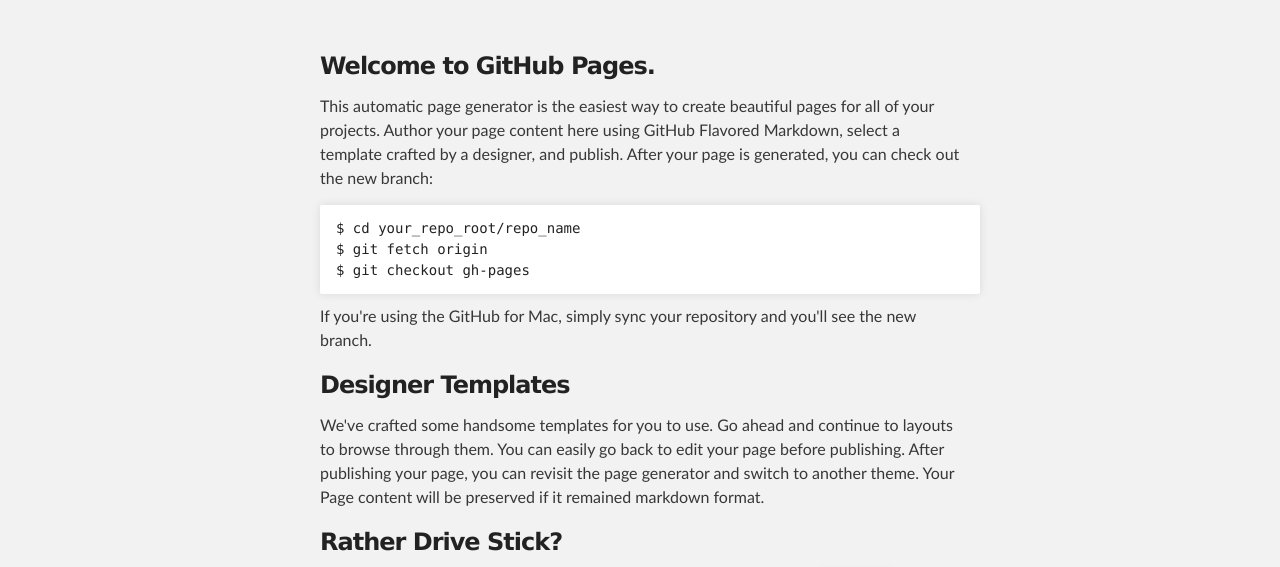
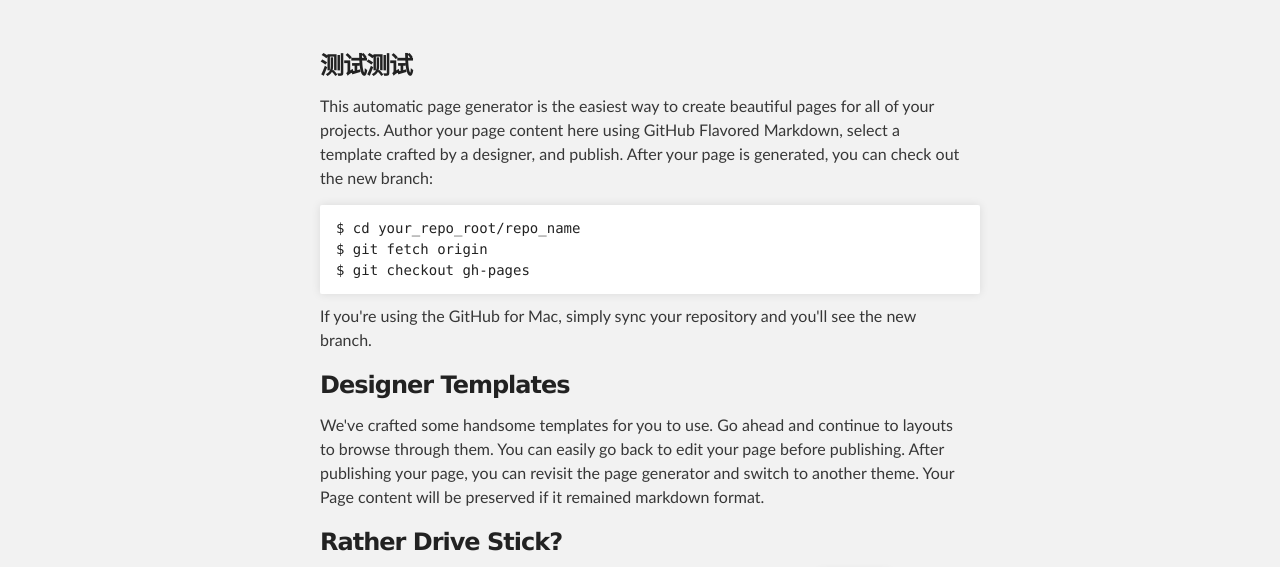
Before and after one commit to silvashih/silvashih.github.io, a plain HTML site: page index.html in a window 1280 px wide. Shown: the part 176-743 px from the top of the page. Drawn offline with Linux system fonts and the light colour scheme.

Commit message:
index update

```diff
--- a/index.html
+++ b/index.html
@@ -8,7 +8,7 @@
 
     <link rel="stylesheet" type="text/css" media="screen" href="stylesheets/stylesheet.css">
 
-    <title>Silvashih</title>
+    <title>Silva Shih</title>
   </head>
 
   <body>
@@ -28,7 +28,7 @@
     <div id="main_content_wrap" class="outer">
       <section id="main_content" class="inner">
         <h3>
-<a name="welcome-to-github-pages" class="anchor" href="#welcome-to-github-pages"><span class="octicon octicon-link"></span></a>Welcome to GitHub Pages.</h3>
+<a name="welcome-to-github-pages" class="anchor" href="#welcome-to-github-pages"><span class="octicon octicon-link"></span></a>测试测试</h3>
 
 <p>This automatic page generator is the easiest way to create beautiful pages for all of your projects. Author your page content here using GitHub Flavored Markdown, select a template crafted by a designer, and publish. After your page is generated, you can check out the new branch:</p>
 
```
